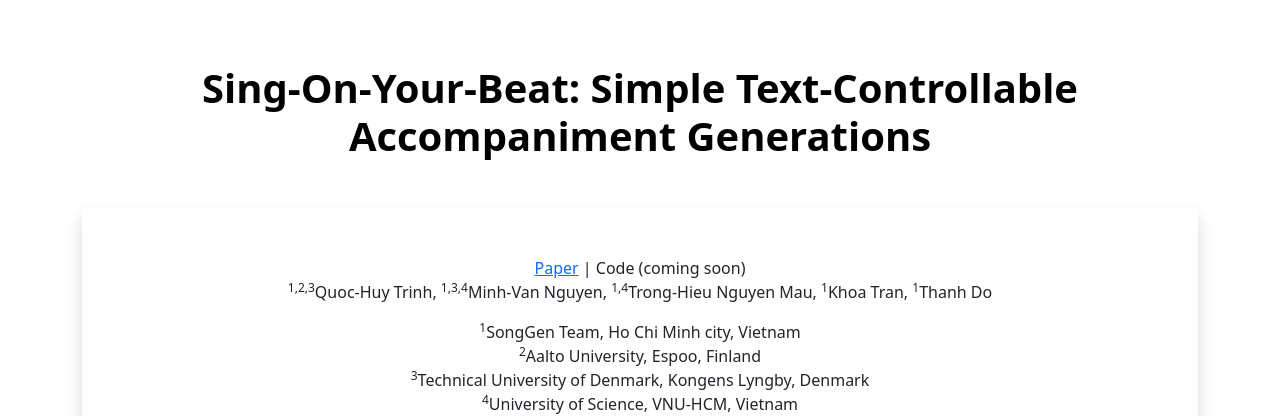
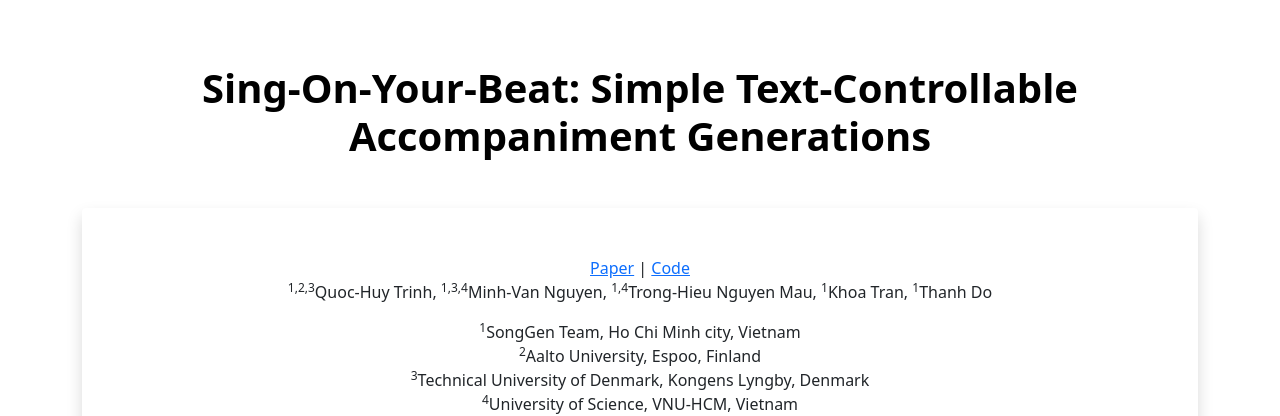
Before and after one commit to SongGen-AI/llambada-demo, a plain HTML site: page index.html in a window 1280 px wide. Shown: the top 416 px of the page. Drawn offline with Linux system fonts and the light colour scheme.

Commit message:
update link to github source code

```diff
--- a/index.html
+++ b/index.html
@@ -7,7 +7,7 @@
 	<link rel="stylesheet" href="css/github.min.css">
 	<link rel="stylesheet" href="css/custom.css">
 	<link rel="stylesheet" href="css/normalize.css">
-  <link rel="icon" href="llambada.png" type="image/png">
+  <link rel="icon" href="llambada_32x32.png" type="image/png">
 	<title>Sing-On-Your-Beat: Simple Text-Controllable Accompaniment Generations</title>
 	<link href="css/bootstrap.min.css" rel="stylesheet">
 </head>
@@ -25,7 +25,7 @@
 
 <div class="container pt-5 mt-5 shadow p-5 mb-5 bg-white rounded">
 
-  <div class="centered-link"><a href="https://arxiv.org/abs/2411.01661">Paper</a> | Code (coming soon)</div>
+  <div class="centered-link"><a href="https://arxiv.org/abs/2411.01661">Paper</a> | <a href="https://github.com/SongGen-AI/LLambada">Code</a></div>
 
   <p align="center"><sup>1,2,3</sup>Quoc-Huy Trinh, <sup>1,3,4</sup>Minh-Van Nguyen, <sup>1,4</sup>Trong-Hieu Nguyen Mau, <sup>1</sup>Khoa Tran, <sup>1</sup>Thanh Do
   <p align="center"><sup>1</sup>SongGen Team, Ho Chi Minh city, Vietnam<br><sup>2</sup>Aalto University, Espoo, Finland<br><sup>3</sup>Technical University of Denmark, Kongens Lyngby, Denmark<br><sup>4</sup>University of Science, VNU-HCM, Vietnam</p>
```
Also changed, not shown: llambada_32x32.png (added).
